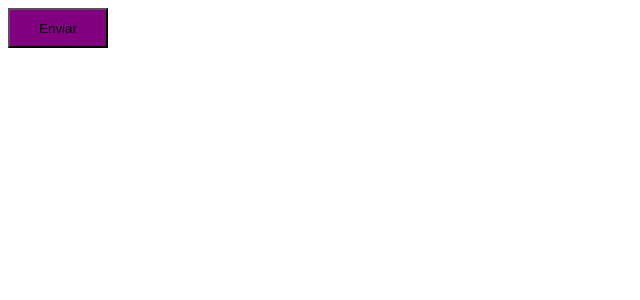
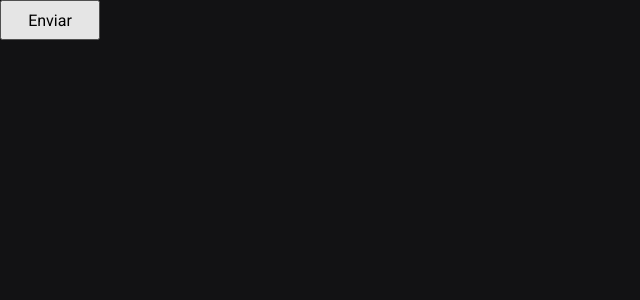
Before and after one commit to arendttt/timer, a React (Vite) app: page / in a window 1280 px wide. Shown: the top 300 px of the page, without its empty margins (0-640 px from the left). Built offline with nearby package versions, Linux system fonts and the light colour scheme.

Commit message:
configuração estilos globais

```diff
--- a/index.html
+++ b/index.html
@@ -2,11 +2,20 @@
 <html lang="en">
   <head>
     <meta charset="UTF-8" />
+
+    <link rel="preconnect" href="https://fonts.googleapis.com"/>
+    <link rel="preconnect" href="https://fonts.gstatic.com" crossorigin/>
+
     <meta name="viewport" content="width=device-width, initial-scale=1.0" />
+
+    <link href="https://fonts.googleapis.com/css2?family=Roboto+Mono:ital,wght@0,700;1,700&family=Roboto:wght@400;700&display=swap" rel="stylesheet"/>
+
     <title>Ignite Timer</title>
   </head>
+
   <body>
     <div id="root"></div>
     <script type="module" src="/src/main.tsx"></script>
   </body>
+
 </html>
--- a/src/App.tsx
+++ b/src/App.tsx
@@ -3,11 +3,14 @@ import { ThemeProvider } from 'styled-components';
 import { Button } from './components/Button';
 
 import { defaultTheme } from './styles/themes/default';
+import { GlobalStyle } from './styles/global';
 
 export function App() {
   return (
    <ThemeProvider theme={defaultTheme}>
     <Button variant="primary"/>
+
+    <GlobalStyle />
    </ThemeProvider>
   )
 }
--- a/src/components/Button.styles.ts
+++ b/src/components/Button.styles.ts
@@ -17,9 +17,11 @@ export const ButtonContainer = styled.button<ButtonContainerProps>`
   width: 100px;
   height: 40px;
 
+  /*
   ${props => {
     return css`
       background-color: ${buttonVariants[props.variant]}
     `
   }}
+    */
 `;
--- /dev/null
+++ b/src/styles/global.ts
@@ -0,0 +1,25 @@
+import { createGlobalStyle } from "styled-components";
+
+export const GlobalStyle = createGlobalStyle`
+  * {
+    margin: 0;
+    padding: 0;
+    box-sizing: border-box;
+  }
+
+  :focus {
+    outline: 0;
+    box-shadow: 0 0 0 2px ${props => props.theme["green-500"]};
+  }
+
+  body {
+    background: ${props => props.theme["gray-900"]}; // colchetes pois tem um hífen no nome da cor
+    color: ${props => props.theme["gray-300"]};
+  }
+
+  body, input, textarea, button {
+    font-family: 'Roboto', sans-serif;
+    font-weight: 400;
+    font-size: 1rem;
+  }
+`;
--- a/src/styles/themes/default.ts
+++ b/src/styles/themes/default.ts
@@ -1,4 +1,21 @@
 export const defaultTheme = {
-  primary: 'purple',
+  white: '#FFF',
 
+  'gray-100': '#E1E1E6',
+  'gray-300': '#C4C4CC',
+  'gray-400': '#8D8D99',
+  'gray-500': '#7C7C8A',
+  'gray-600': '#323238',
+  'gray-700': '#29292E',
+  'gray-800': '#202024',
+  'gray-900': '#121214',
+
+  'green-300': '#00B37E',
+  'green-500': '#00875F',
+  'green-700': '#015F43',
+
+  'red-500': '#AB222E',
+  'red-700': '#7A1921',
+
+  'yellow-500': '#FBA94C',
 }
```
